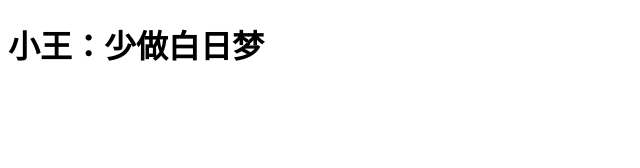
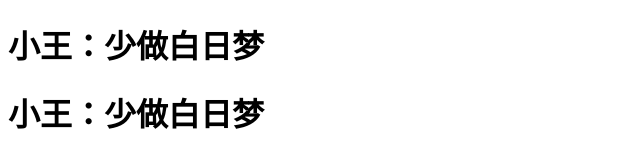
Before and after one commit to 923wangziyi/fupo, a plain HTML site: page index.html in a window 1280 px wide. Shown: the whole page, without its empty margins (0-640 px from the left). Drawn offline with Linux system fonts and the light colour scheme.

Commit message:
紫霞神功升级版 提交

```diff
--- a/index.html
+++ b/index.html
@@ -5,6 +5,7 @@
 </head>
 <body>
 	<h1>小王：少做白日梦</h1>
+	<h1>小王：少做白日梦</h1>
 
 </body>
 </html>
```
